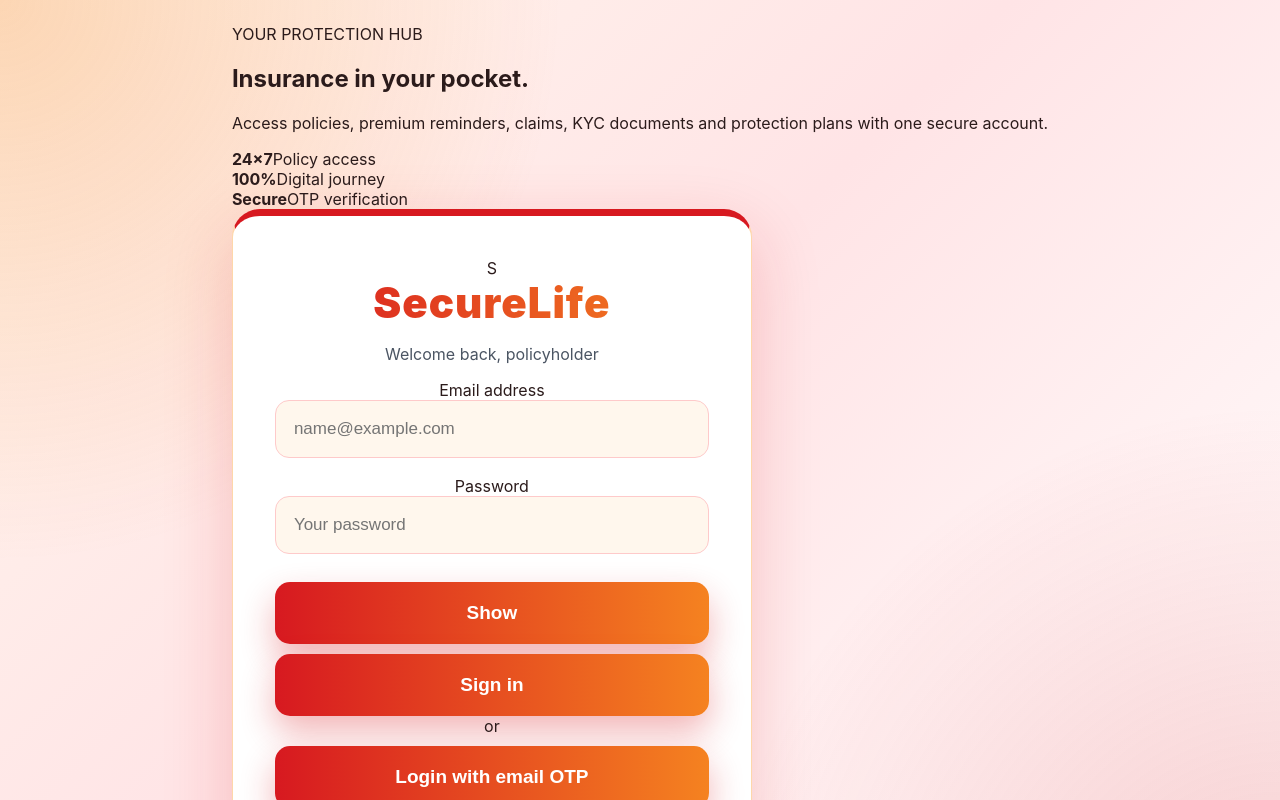
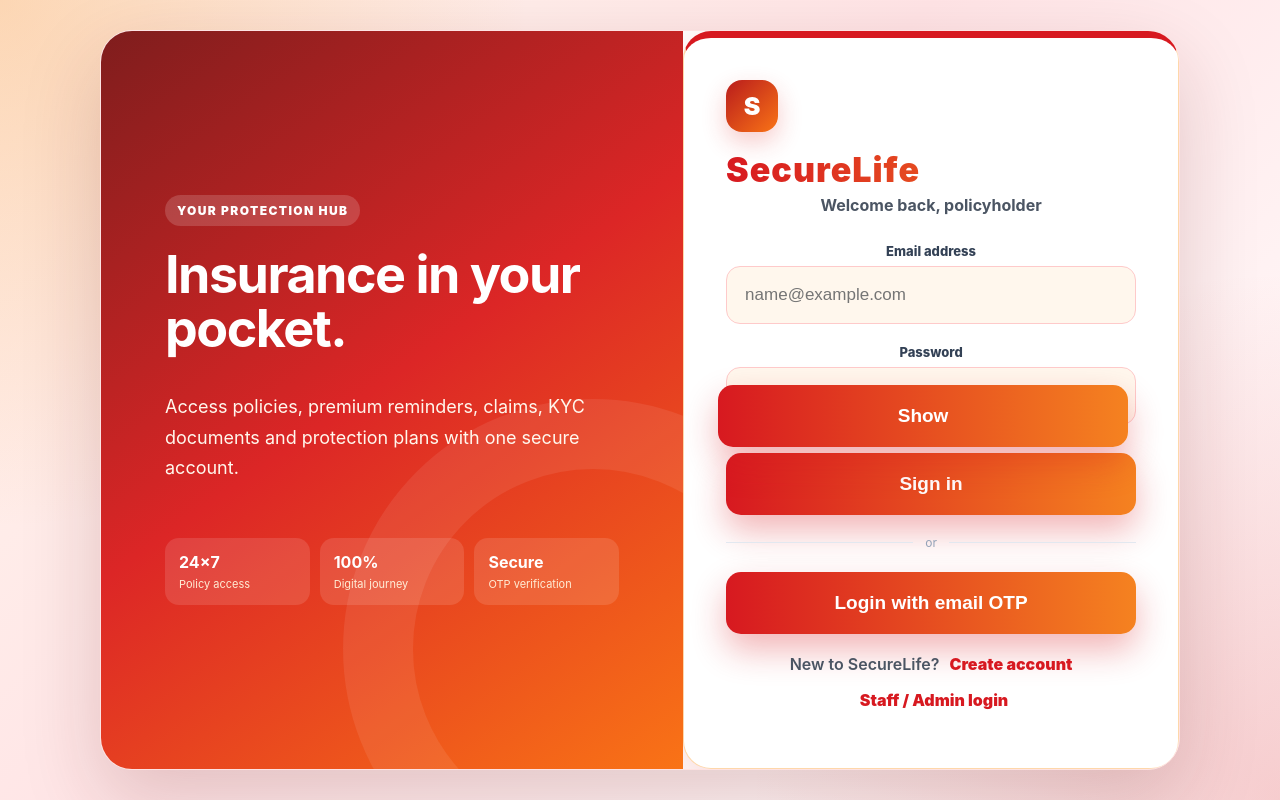
Before and after one commit to mummy7791/insurance-app, a React (Vite) app in the folder frontend/: page /login in a window 1280 px wide. Shown: the top 800 px of the page. Built offline with nearby package versions, Linux system fonts and the light colour scheme; no server answers.

Commit message:
feat: rebuild customer authentication experience

```diff
--- a/frontend/src/styles/Auth.css
+++ b/frontend/src/styles/Auth.css
@@ -139,3 +139,24 @@
     font-size: 31px;
   }
 }
+
+/* ===== 2026 CUSTOMER AUTH EXPERIENCE ===== */
+.auth-shell{width:min(1080px,100%);display:grid;grid-template-columns:1.08fr .92fr;background:#fff;border-radius:32px;overflow:hidden;box-shadow:0 30px 80px rgba(92,24,24,.18);border:1px solid #fee2e2}
+.auth-hero{padding:64px;background:linear-gradient(145deg,#7f1d1d 0%,#dc2626 48%,#f97316 100%);color:#fff;display:flex;flex-direction:column;justify-content:center;min-height:620px;position:relative;overflow:hidden}
+.auth-hero:after{content:"";position:absolute;width:360px;height:360px;border:70px solid rgba(255,255,255,.08);border-radius:50%;right:-160px;bottom:-130px}
+.auth-hero h1{font-size:52px;line-height:1.04;margin:22px 0 18px;max-width:520px;letter-spacing:-1.5px}
+.auth-hero p{font-size:18px;line-height:1.7;max-width:520px;color:#fff7ed}
+.auth-badge{display:inline-flex;align-self:flex-start;padding:8px 12px;border-radius:999px;background:rgba(255,255,255,.16);font-size:12px;font-weight:900;letter-spacing:1.4px}
+.auth-trust-row{display:grid;gap:12px;margin-top:32px;font-weight:700}
+.modern-auth-card{max-width:none;border:0;border-radius:0;box-shadow:none;padding:52px 48px;text-align:left}
+.brand-mark{width:52px;height:52px;border-radius:16px;display:grid;place-items:center;background:linear-gradient(135deg,#b91c1c,#f97316);color:#fff;font-size:25px;font-weight:950;box-shadow:0 10px 24px rgba(220,38,38,.24);margin-bottom:18px}
+.modern-auth-card .auth-title{text-align:left;font-size:34px;margin-bottom:4px}
+.auth-kicker{margin:0 0 28px;color:#64748b;font-weight:650}
+.modern-auth-card label,.otp-card label{display:block;margin:2px 0 7px;color:#334155;font-size:13px;font-weight:800}
+.auth-note{font-size:12px;color:#64748b;text-align:center;margin:14px 0 0}
+.password-field{position:relative}.password-field .auth-input{padding-right:70px}.password-field button{position:absolute;right:8px;top:8px;border:0;background:#fff;color:#b91c1c;font-weight:800;padding:9px;border-radius:10px;cursor:pointer}
+.auth-divider{display:flex;align-items:center;gap:12px;color:#94a3b8;margin:20px 0 12px}.auth-divider:before,.auth-divider:after{content:"";height:1px;background:#e2e8f0;flex:1}.auth-divider span{font-size:12px}
+.auth-outline-btn{width:100%;padding:14px;border-radius:14px;border:1.5px solid #fecaca;background:#fff;color:#b91c1c;font-weight:850;cursor:pointer;margin-top:10px}
+.auth-stat-strip{display:grid;grid-template-columns:repeat(3,1fr);gap:10px;margin-top:36px}.auth-stat-strip div{padding:14px;background:rgba(255,255,255,.12);border-radius:14px}.auth-stat-strip strong,.auth-stat-strip span{display:block}.auth-stat-strip span{font-size:11px;margin-top:5px;color:#ffedd5}
+.otp-card{width:min(500px,100%);background:#fff;border-radius:30px;padding:44px;box-shadow:0 28px 70px rgba(127,29,29,.2);border:1px solid #fee2e2}.otp-card h1{font-size:34px;margin:18px 0 8px;color:#1e293b}.otp-copy{color:#64748b;line-height:1.6;margin-bottom:24px}.otp-input{width:100%;height:72px;border:2px solid #fed7aa;border-radius:18px;text-align:center;font-size:34px;font-weight:900;letter-spacing:12px;outline:none;background:#fff7ed}.otp-input:focus{border-color:#f97316;box-shadow:0 0 0 4px rgba(249,115,22,.12)}.otp-input-wrap{margin:18px 0}.auth-success{background:#ecfdf5;color:#166534;padding:13px;border-radius:14px;margin:14px 0;font-weight:700}.auth-text-btn{display:block;margin:14px auto 0;border:0;background:transparent;color:#b91c1c;font-weight:850;cursor:pointer}.auth-text-btn.muted{color:#64748b;margin-top:8px}
+@media(max-width:800px){.auth-shell{grid-template-columns:1fr;border-radius:24px}.auth-hero{min-height:auto;padding:34px 28px}.auth-hero h1{font-size:38px}.auth-stat-strip{display:none}.modern-auth-card{padding:34px 26px}.auth-page{align-items:flex-start}.otp-card{padding:30px 22px}.otp-input{font-size:29px;letter-spacing:9px}}
```
